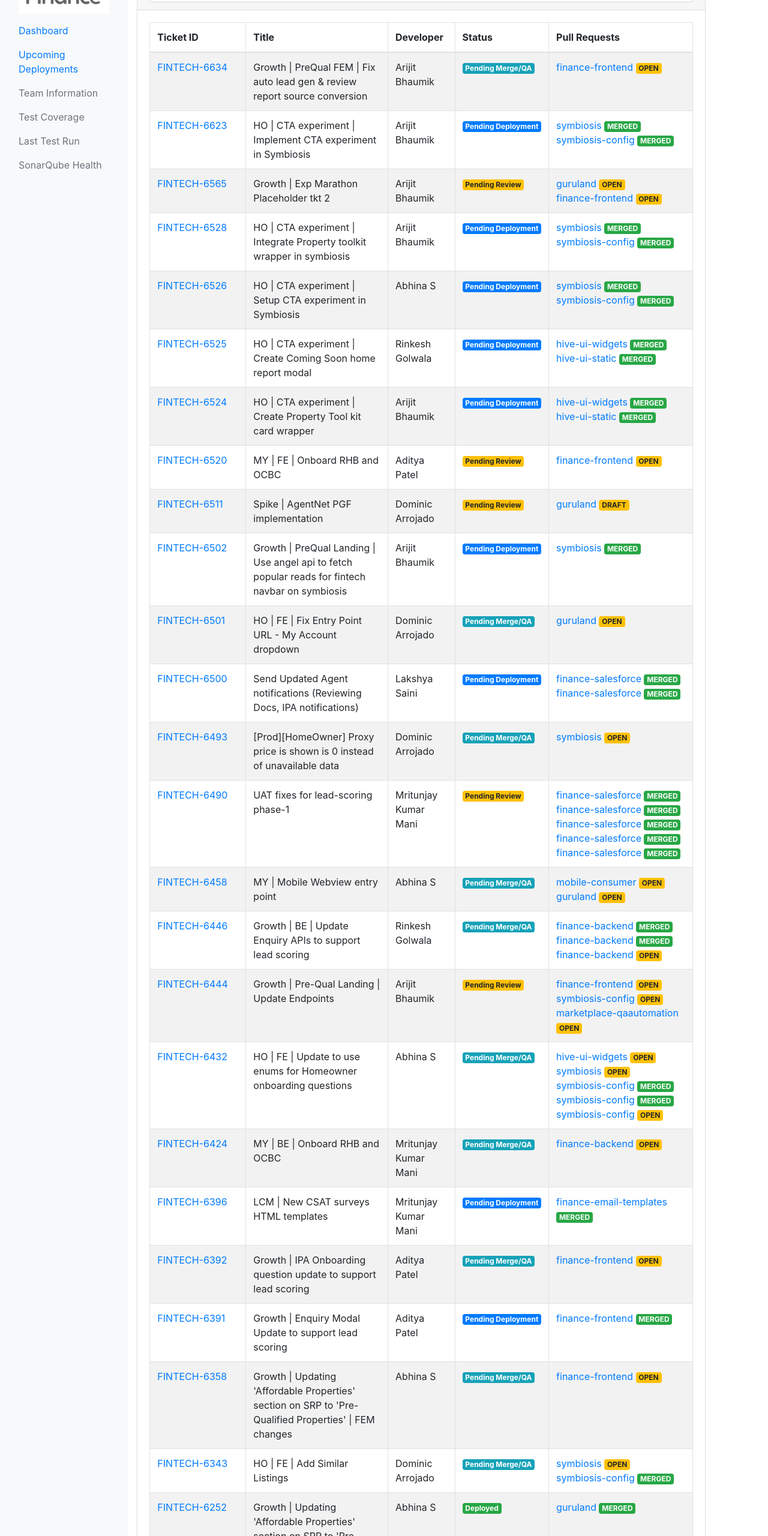
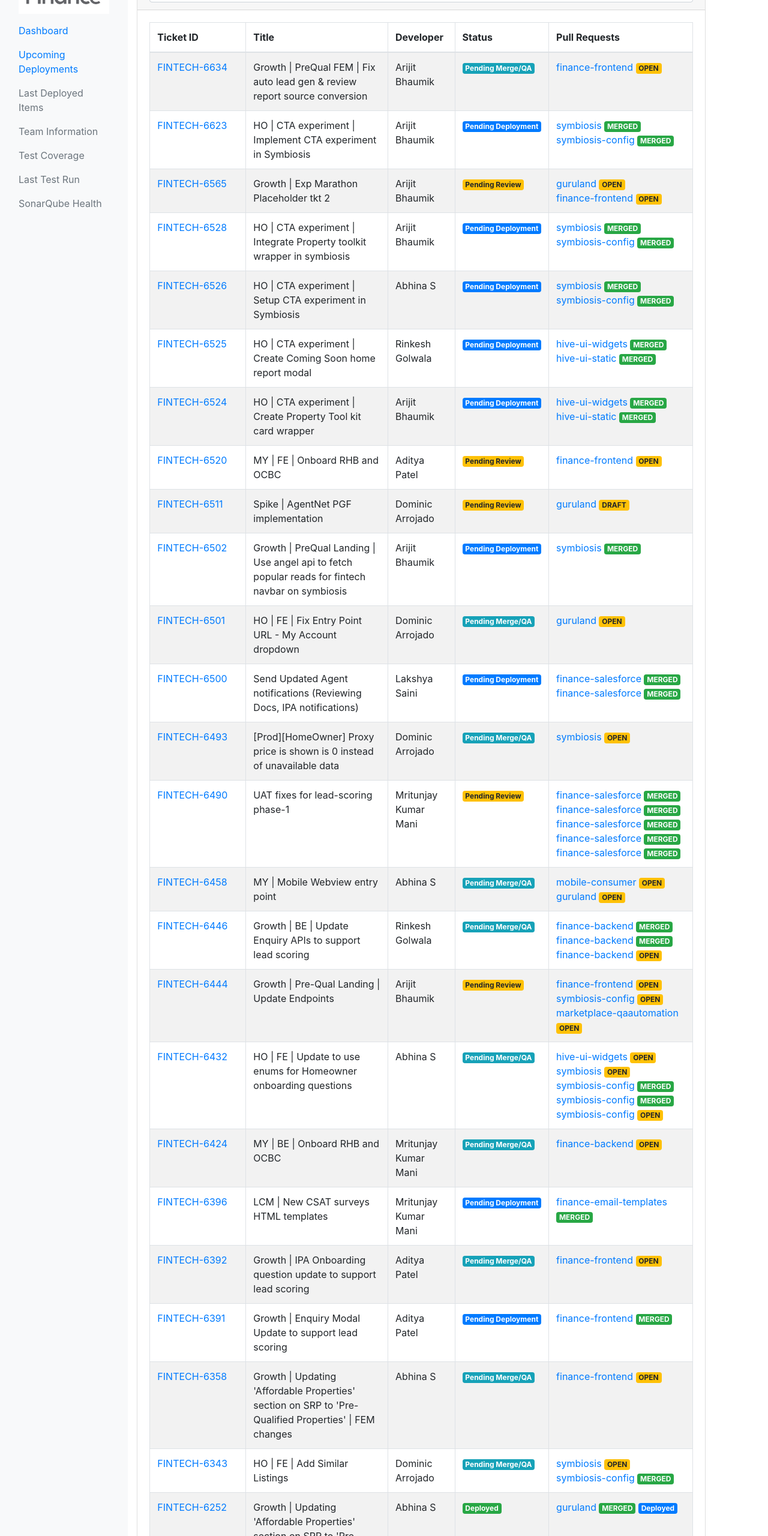
Before and after one commit to afsarali-pg/fintech-dashboard, a website: page static/index.html in a window 1280 px wide. Shown: the part 140-2700 px from the top of the page at 60% size. Drawn offline with nearby package versions, Linux system fonts and the light colour scheme.

Commit message:
update frontend

```diff
--- a/static/index.html
+++ b/static/index.html
@@ -28,6 +28,9 @@
                     </li>
                     <li class="nav-item">
                         <a class="nav-link" href="#">Upcoming Deployments</a>
+                    </li>
+                    <li class="nav-item">
+                        <a class="nav-link text-muted" href="#">Last Deployed Items</a>
                     </li>
                     <li class="nav-item">
                         <a class="nav-link text-muted" href="#">Team Information</a>
--- a/static/js/dashboard.js
+++ b/static/js/dashboard.js
@@ -45,7 +45,9 @@ $(document).ready(function () {
             var prLinks = deployment.pull_requests.map(function (pr) {
                 return `<a href="${pr.url}" target="_blank">${pr.repositoryName.replace("project-", "").replace('pg-', '')}
 <!--if merged then success else warning-->
-<span class="badge badge-${pr.status === 'MERGED' ? 'success' : 'warning'}">${pr.status}</span>
+    <span class="badge badge-${pr.status === 'MERGED' ? 'success' : 'warning'}">${pr.status}</span>
+<!--    If status is deployed then primary -->
+    <span class="badge badge-${pr.isDeployed ? 'primary' : ''} ">${pr.isDeployed ? 'Deployed' : ''}</span>
 
 </a>`;
             }).join("<br>");
```
